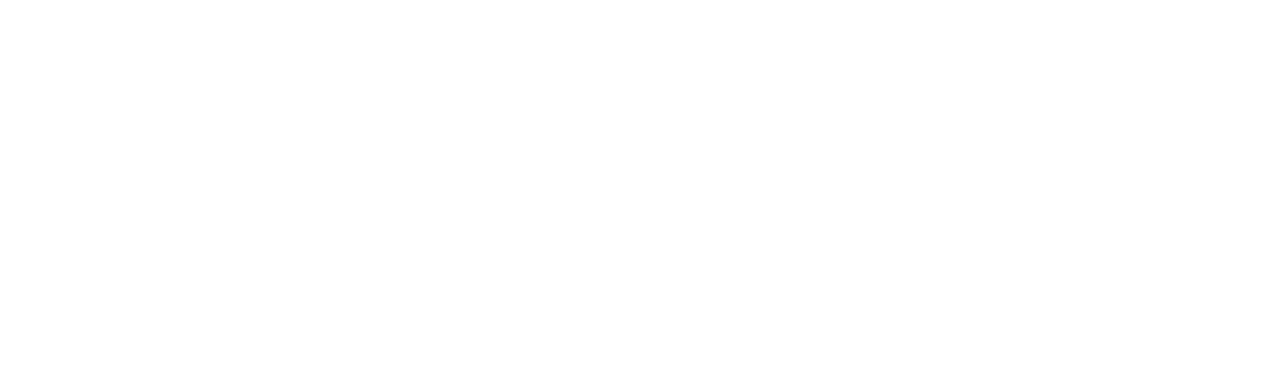
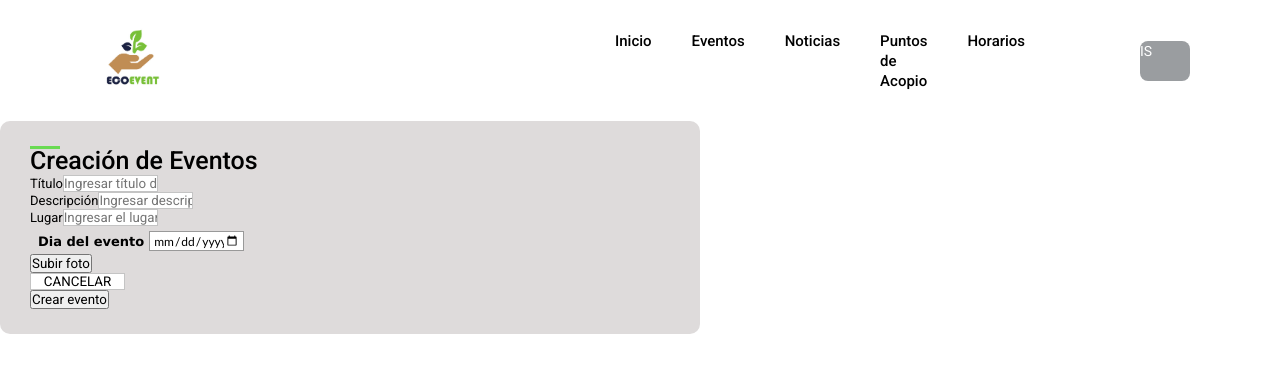
Before and after one commit to aaron-0406/ecoevent, an Angular app in the folder frontend_ecoevent/: page /eventos/create in a window 1280 px wide. Shown: the top 372 px of the page. Built offline with nearby package versions, Linux system fonts and the light colour scheme.

Commit message:
chore: refactor in create event

```diff
--- a/frontend_ecoevent/src/app/Components/evento/crear-evento.component.html
+++ b/frontend_ecoevent/src/app/Components/evento/crear-evento.component.html
@@ -1,9 +1,7 @@
 <!DOCTYPE html>
 <body>
-    <form [formGroup]="formGroup" (ngSubmit)="crearEvento()">
   <div class="container">
     <div class="title">Creación de Eventos</div>
-    <form action="#">
     <div class="events">
       <div class="input-box">
         <span class="details">Título</span>
@@ -11,8 +9,8 @@
           type="text"
           placeholder="Ingresar título de evento"
           name="titulo"
+          required
           [(ngModel)]="eventoMostrar.titulo"
-            required formControlName="titulo"
         />
       </div>
       <div class="input-box">
@@ -22,7 +20,7 @@
           placeholder="Ingresar descripción del evento"
           name="descripcion"
           [(ngModel)]="eventoMostrar.descripcion"
-            required formControlName="descripcion"
+          required
         />
       </div>
       <div class="input-box">
@@ -31,8 +29,8 @@
           type="text"
           placeholder="Ingresar el lugar del evento"
           name="lugar"
+          required
           [(ngModel)]="eventoMostrar.lugar"
-            required formControlName="lugar"
         />
       </div>
       <div class="coc-form">
@@ -57,9 +55,11 @@
         <input type="submit" value="CANCELAR" />
       </div>
       <div class="button">
-          <button (click)="editarEvento()">Guardar cambios</button>
+        <button *ngIf="accion" (click)="crearEvento()">Crear evento</button>
+        <button *ngIf="accion === false" (click)="editarEvento()">
+          Guardar evento
+        </button>
       </div>
     </div>
-    </form>
   </div>
 </body>
--- a/frontend_ecoevent/src/app/Components/evento/crear-evento.component.ts
+++ b/frontend_ecoevent/src/app/Components/evento/crear-evento.component.ts
@@ -10,42 +10,44 @@
   styleUrls: ['./crear-evento.component.css'],
 })
 export class CrearEventoComponent implements OnInit {
-
-  form: FormGroup;
   constructor(
     private _eventoService: EventoService,
     private rutaEvento: ActivatedRoute,
-    private router: Router,
-    private event: FormBuilder,
-  ) {
-    this.form = this.event.group({
-      titulo: ['', Validators.required],
-      descripcion: ['', Validators.required],
-      lugar: ['', Validators.required],
-  })
-  }
+    private router: Router
+  ) {}
   index: number = this.rutaEvento.snapshot.params['id'];
-
-  eventoMostrar: Eventos = this._eventoService.listEventos[this.index - 1];
 
   ngOnInit(): void {}
 
-  crearEvento(){
-    console.log(this.form);
+  eventoCreado: Eventos = {
+    id: '',
+    titulo: '',
+    descripcion: '',
+    lugar: '',
+    fecha: '',
+    hora: '',
+    foto: '',
+  };
 
-    const event: Eventos = {
-      titulo: this.form.value.titulo,
-      descripcion: this.form.value.descripcion,
-      lugar: this.form.value.lugar,
-      fecha: this.eventoMostrar.fecha,
-      hora: this.eventoMostrar.hora,
-      id: this.eventoMostrar.id,
-      foto: ''
+  accion: boolean = this._eventoService.listEventos[this.index - 1]
+    ? false
+    : true;
+
+  eventoMostrar: Eventos = this._eventoService.listEventos[this.index - 1]
+    ? this._eventoService.listEventos[this.index - 1]
+    : this.eventoCreado;
+
+  crearEvento() {
+    console.log({ dd: this.eventoMostrar });
+    if (this.eventoCreado.titulo) {
+      this._eventoService.crearEvento({
+        ...this.eventoMostrar,
+        id: String(this._eventoService.listEventos.length + 1),
+      });
+      this.router.navigate(['/eventos']);
     }
-    console.log(event);
+  }
 
-    this._eventoService.crearEvento(event);
-  }
   editarEvento() {
     this._eventoService.editarEvento(this.eventoMostrar);
     this.router.navigate(['/eventos']);
--- a/frontend_ecoevent/src/app/Components/evento/evento.component.html
+++ b/frontend_ecoevent/src/app/Components/evento/evento.component.html
@@ -1,5 +1,5 @@
   <div class="button-row">
-    <button mat-button color="primary" type="button" [routerLink]="['/eventos/nuevo']"
+    <button mat-button color="primary" type="button" [routerLink]="['/eventos/create']"
     >Crear Evento</button>
     <br>
   </div>
--- a/frontend_ecoevent/src/app/services/evento.service.ts
+++ b/frontend_ecoevent/src/app/services/evento.service.ts
@@ -104,6 +104,10 @@
     return this.listEventos.slice();
   }
 
+  crearEvento(eventNew: Eventos) {
+    this.listEventos.push(eventNew);
+  }
+
   editarEvento(eventoEditar: Eventos) {
     const listaEventosModificados = this.listEventos.map((evento: Eventos) => {
       if (evento.id === eventoEditar.id) {
```
Also changed, not shown: frontend_ecoevent/src/app/app.module.ts (+13 -17 lines). Lines whose indentation alone changed are shown as unchanged.
